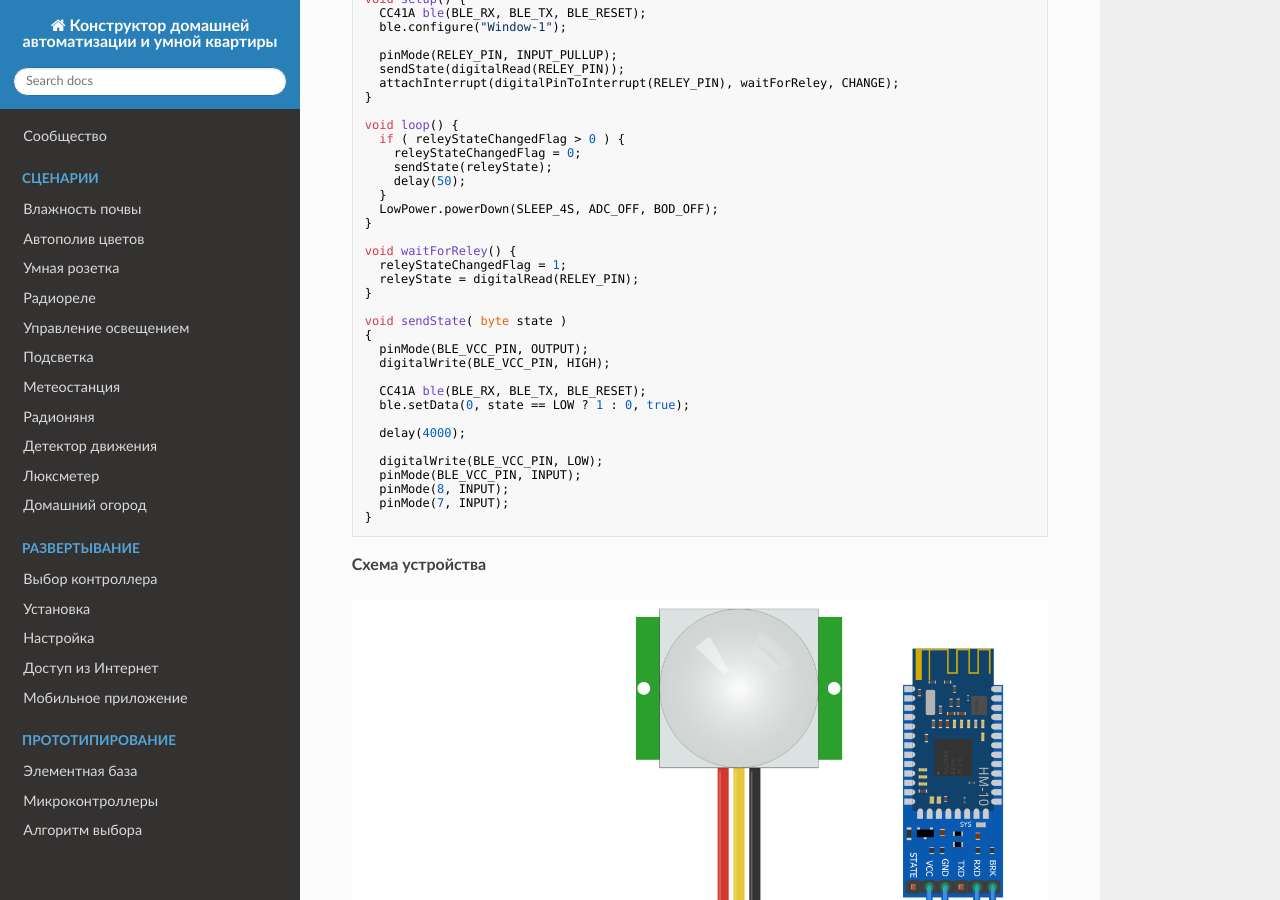
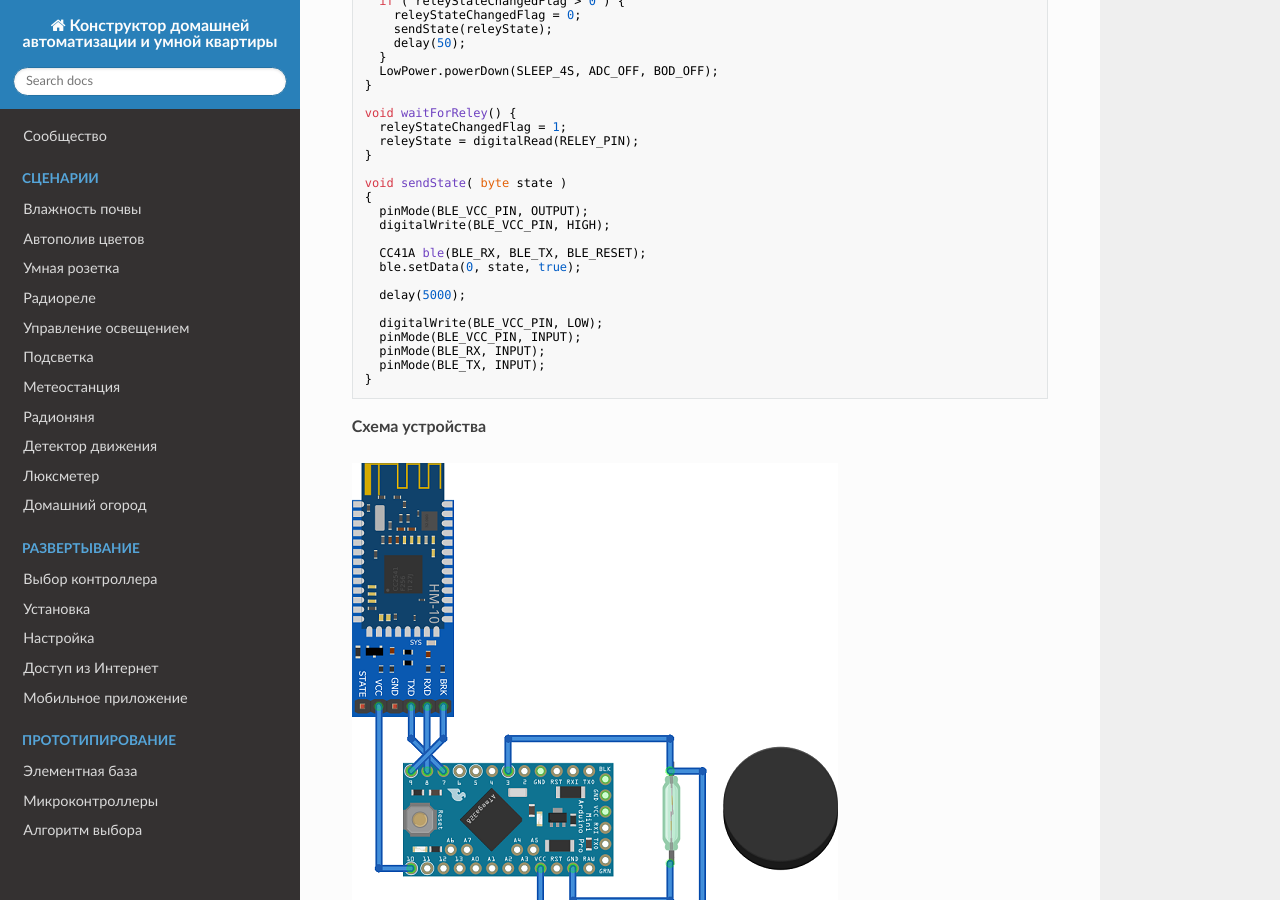
Before and after one commit to cutecare/cutecare-docs, an MkDocs documentation site: the page built from docs/Датчик окна.md, in a window 1280 px wide and 900 px high, scrolled down 1437 px. Built offline with MkDocs 1.6.1, drawn with Linux system fonts in a browser that asks for light colours; nearby versions of some CDN libraries; old or Windows-style settings are respelled for this version of MkDocs.

Commit message:
Update Датчик окна.md

````diff
--- a/docs/Датчик окна.md
+++ b/docs/Датчик окна.md
@@ -14,7 +14,7 @@
 
 Датчик открытия окна работает от одной батарейки CR-2032 (3.3v).
 
-![Умный датчик движения](https://github.com/cutecare/cutecare-docs/blob/master/images/MotionDetecorDevice.jpg?raw=true)
+![Умный датчик движения](https://github.com/cutecare/cutecare-docs/blob/master/images/WindowSensor.png?raw=true)
 
 **Программирование**
 
@@ -32,6 +32,7 @@
 #define BLE_RX 8
 #define BLE_TX 7
 #define BLE_RESET 9
+
 volatile byte releyStateChangedFlag = 0;
 volatile byte releyState = LOW;
 
@@ -64,20 +65,20 @@ void sendState( byte state )
   digitalWrite(BLE_VCC_PIN, HIGH);
 
   CC41A ble(BLE_RX, BLE_TX, BLE_RESET);
-  ble.setData(0, state == LOW ? 1 : 0, true);
+  ble.setData(0, state, true);
 
-  delay(4000);
+  delay(5000);
 
   digitalWrite(BLE_VCC_PIN, LOW);
   pinMode(BLE_VCC_PIN, INPUT);
-  pinMode(8, INPUT);
-  pinMode(7, INPUT);
+  pinMode(BLE_RX, INPUT);
+  pinMode(BLE_TX, INPUT);
 }
 ```
 
 **Схема устройства**
 
-![схема](https://github.com/cutecare/cutecare-docs/blob/master/images/binarySensorJDY08MotionDetector_bb.png?raw=true)
+![схема](https://github.com/cutecare/cutecare-docs/blob/master/images/WindowSensor_bb.png?raw=true)
 
 **Настройка HASS**
 
````
